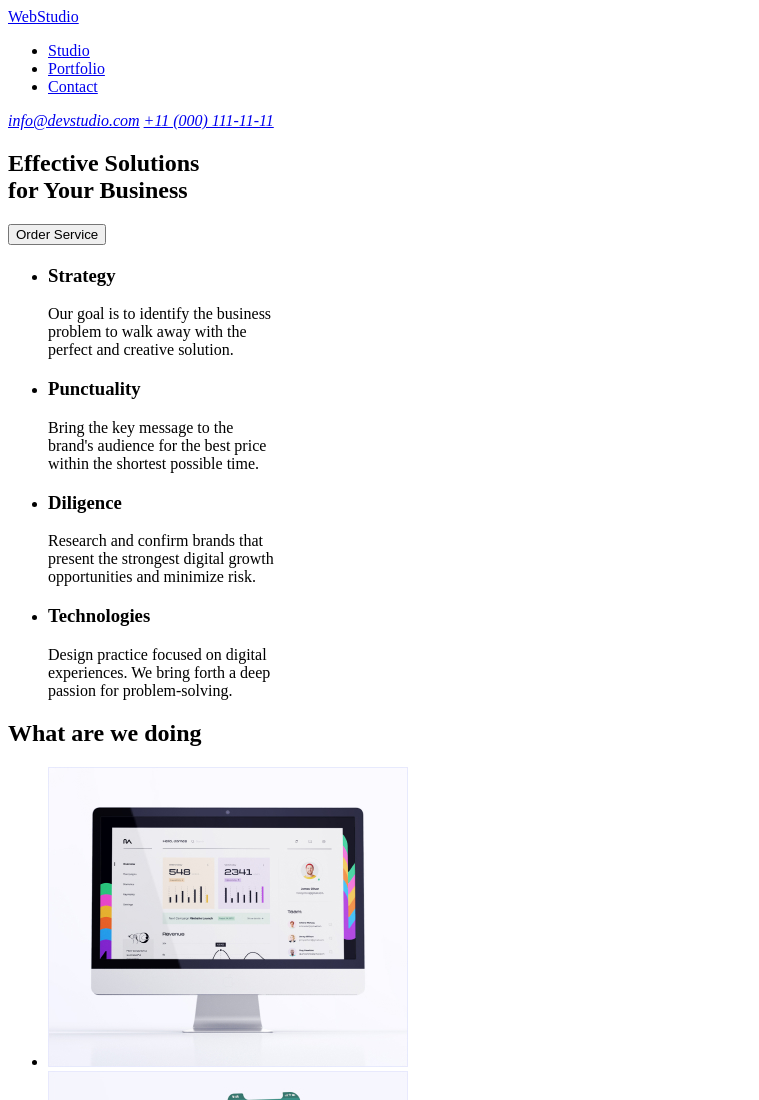
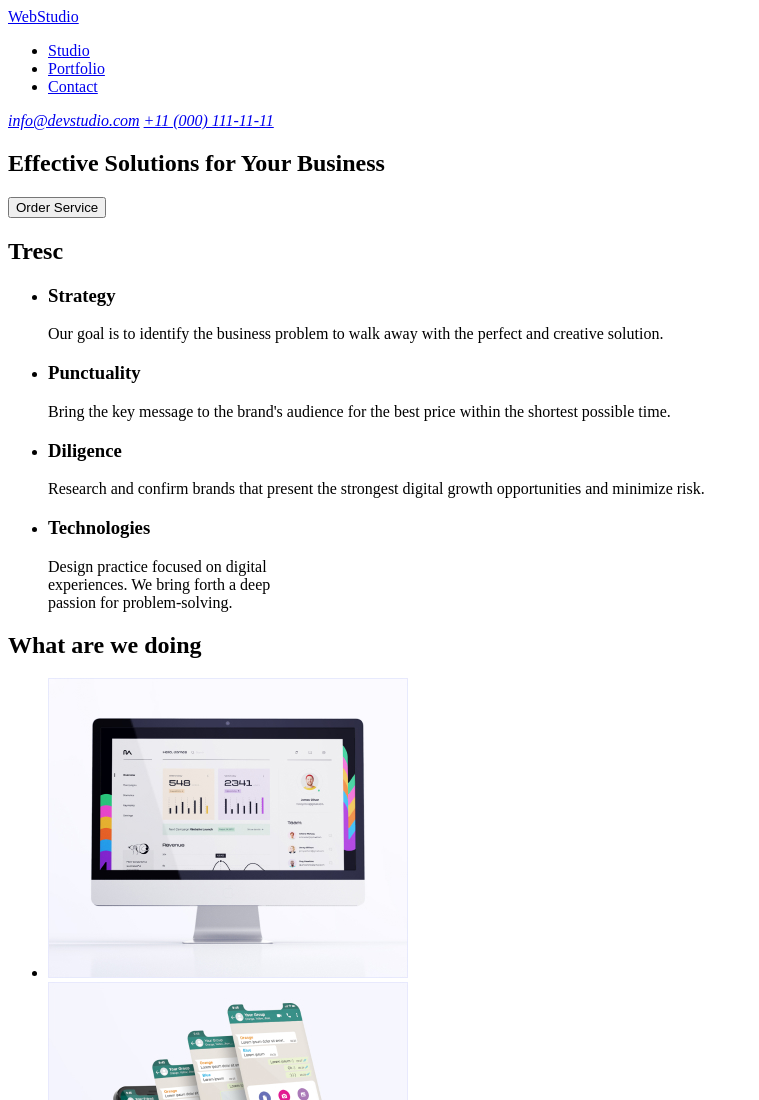
Before and after one commit to Romanooo84/goit-markup-hw-01, a plain HTML site: page index.html in a window 1280 px wide. Shown: the top 1100 px of the page, without its empty margins (0-759 px from the left). Drawn offline with Linux system fonts and the light colour scheme.

Commit message:
Add files via upload

```diff
--- a/index.html
+++ b/index.html
@@ -27,7 +27,7 @@
     <main>
         <section>
             <h1>
-                Effective Solutions<br />
+                Effective Solutions
                 for Your Business
             </h1>
             <button type="button">Order Service</button>
@@ -35,29 +35,29 @@
         </section>
 
         <section>
-            <h2></h2>
+            <h2>Tresc</h2>
             <ul>
                 <li>
                     <h3>Strategy</h3>
                     <p>
-                        Our goal is to identify the business <br />
-                        problem to walk away with the <br />
+                        Our goal is to identify the business
+                        problem to walk away with the
                         perfect and creative solution.
                     </p>
                 </li>
                 <li>
                     <h3>Punctuality</h3>
                     <p>
-                        Bring the key message to the <br />
-                        brand's audience for the best price <br />
+                        Bring the key message to the
+                        brand's audience for the best price
                         within the shortest possible time.
                     </p>
                 </li>
                 <li>
                     <h3>Diligence</h3>
                     <p>
-                        Research and confirm brands that <br />
-                        present the strongest digital growth <br />
+                        Research and confirm brands that
+                        present the strongest digital growth
                          opportunities and minimize risk.
                     </p>
                 </li>
@@ -96,8 +96,8 @@
     <footer>
         <a href='/'>WebStudio</a>
         <p>
-            Increase the flow of customers and <br />
-            sales for your business with digital <br />
+            Increase the flow of customers and
+            sales for your business with digital
             marketing & growth solutions.
         </p>
     </footer>
```
